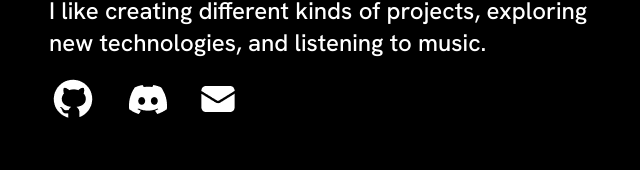
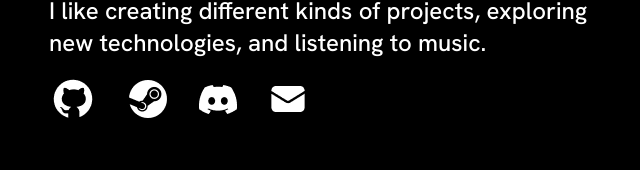
Before and after one commit to qizzle/portfolio, a plain HTML site: page index.html in a window 1280 px wide. Shown: the part 397-567 px from the top of the page, without its empty margins (319-959 px from the left). Drawn offline with Linux system fonts and the light colour scheme.

Commit message:
feat: add steam button

```diff
--- a/index.html
+++ b/index.html
@@ -34,6 +34,13 @@
               class="transform hover:-rotate-12 hover:animate-pulse transition-transform"
             >
               <img src="./public/github.png" alt="GitHub" />
+            </a>
+            <a
+              href="https://steamcommunity.com/id/qizzleschnitzel"
+              target="_blank"
+              class="transform hover:-rotate-12 hover:animate-pulse transition-transform"
+            >
+              <img src="./public/steam.png" alt="Steam" />
             </a>
             <button
               id="discordButton"
```
Also changed, not shown: public/steam.png (added), style.css.
